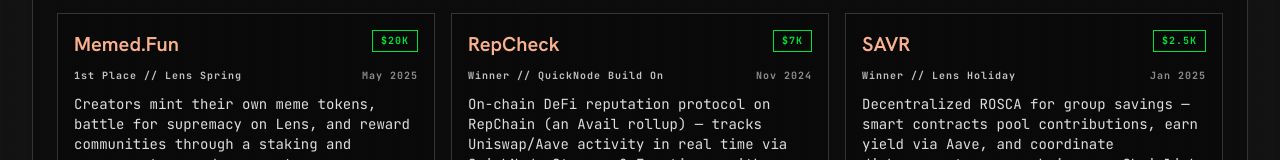
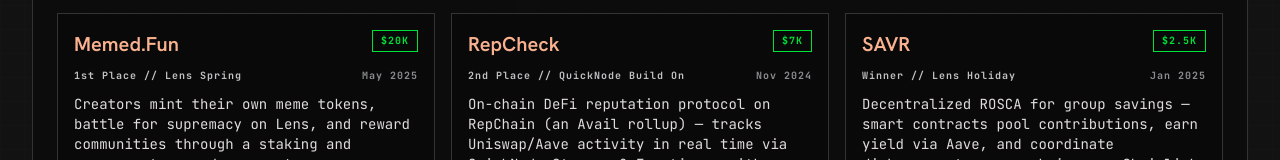
Before and after one commit to furqaannabi/furqaannabi, a Next.js app in the folder web/: page / in a window 1280 px wide. Shown: the part 1459-1619 px from the top of the page. Built offline with nearby package versions, Linux system fonts and the light colour scheme.

Commit message:
fix: update placement of RepCheck in README, CV, and homepage to reflect 2nd place at QuickNode Build On

```diff
--- a/web/public/cv.html
+++ b/web/public/cv.html
@@ -224,7 +224,7 @@
       </div>
       <div class="award">
         <div class="award-head"><span class="award-name">RepCheck</span><span class="award-prize">$7K</span></div>
-        <div class="award-meta">Winner — QuickNode Build On · Nov 2024</div>
+        <div class="award-meta">2nd Place — QuickNode Build On · Nov 2024</div>
         <div class="award-desc">On-chain DeFi reputation protocol on an Avail rollup, tracking Uniswap/Aave activity via QuickNode Streams & Functions with PYUSD staking multipliers.</div>
       </div>
       <div class="award">
--- a/web/src/app/page.tsx
+++ b/web/src/app/page.tsx
@@ -63,7 +63,7 @@
   },
   {
     name: "RepCheck",
-    placement: "Winner",
+    placement: "2nd Place",
     event: "QuickNode Build On",
     date: "Nov 2024",
     prize: "$7K",
```
Also changed, not shown: 2 other files (tests, documents, lock files or other folders).
